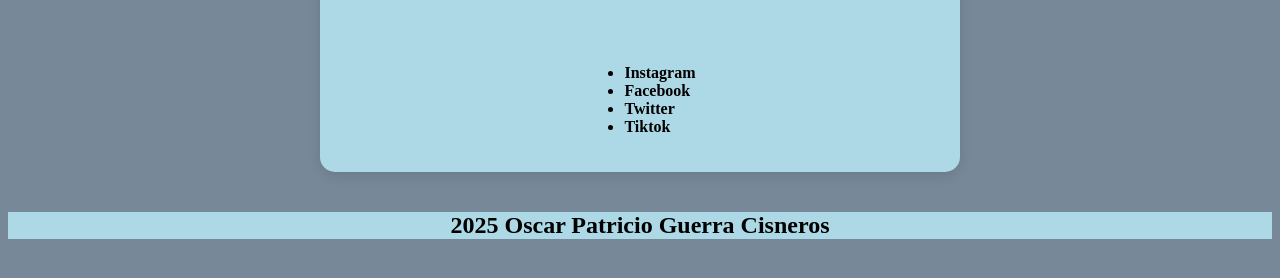
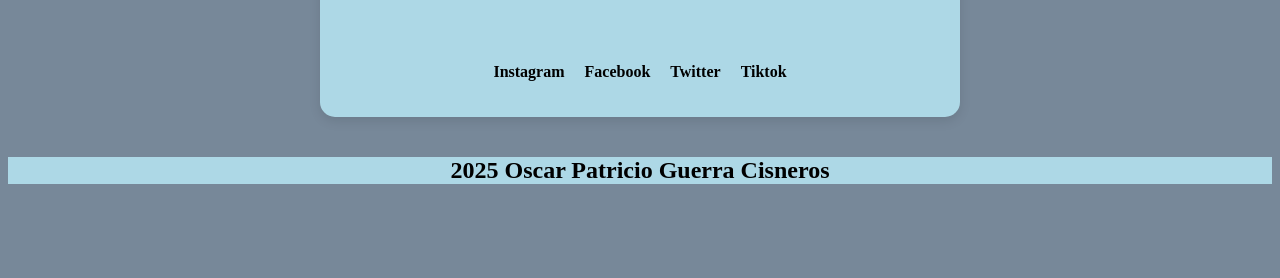
Before and after one commit to PatricioCisneros/examen-final-patricio, a plain HTML site: page index.html in a window 1280 px wide. Shown: the part 504-782 px from the top of the page. Drawn offline with Linux system fonts and the light colour scheme.

Commit message:
avance 4

```diff
--- a/index.html
+++ b/index.html
@@ -27,12 +27,15 @@
             <br>
             <br>
 
-            <ul>
+            <ul class="ul">
 
-                <li>Instagram</li>
-                <li>Facebook</li>
-                <li>Twitter</li>
-                <li>Tiktok</li>
+                <li class="li">Instagram</li>
+
+                <li class="li">Facebook</li>
+
+                <li class="li">Twitter</li>
+
+                <li class="li">Tiktok</li>
 
             </ul>
 
--- a/styles.css
+++ b/styles.css
@@ -37,6 +37,51 @@ body{
 
 }
 
+.ul{
+
+    display: flex;
+    gap: 20px;
+    padding: 0;
+    list-style: none;
+    margin-top: 15px;
+
+}
+
+.li{
+
+    color: black;
+    font-weight: bold;
+    transition: 0.3s;
+
+}
+
+.ul :hover{
+
+    color: darkred;
+    text-decoration: underline;
+
+}
+
+.li :hover{
+
+    color: darkred;
+    text-decoration: underline;
+
+}
+
+@media (max-width: 600px) {
+
+    .perfil.card {
+
+        max-width: 90%;}
+
+    h1{
+
+        font-size: 15px;
+
+    }
+}
+
 .imagen{
 
     width: 250px;
```
